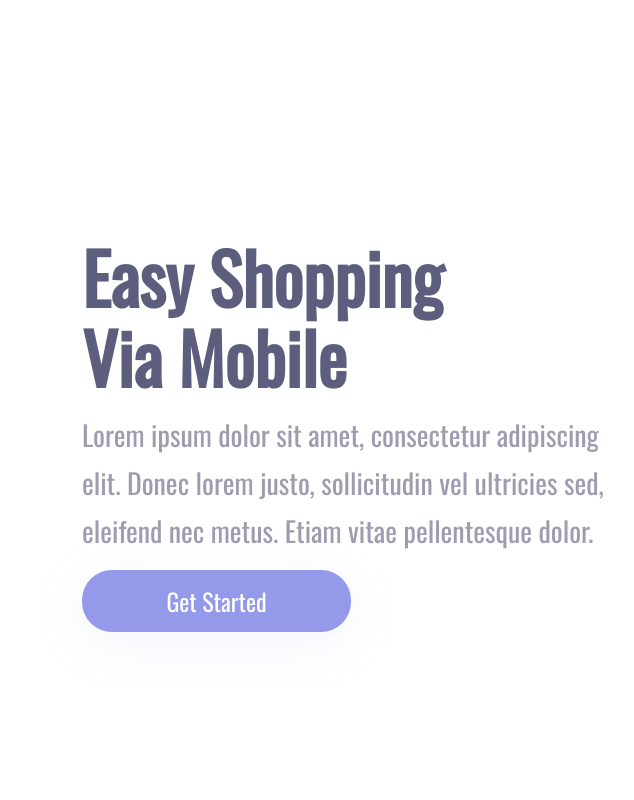
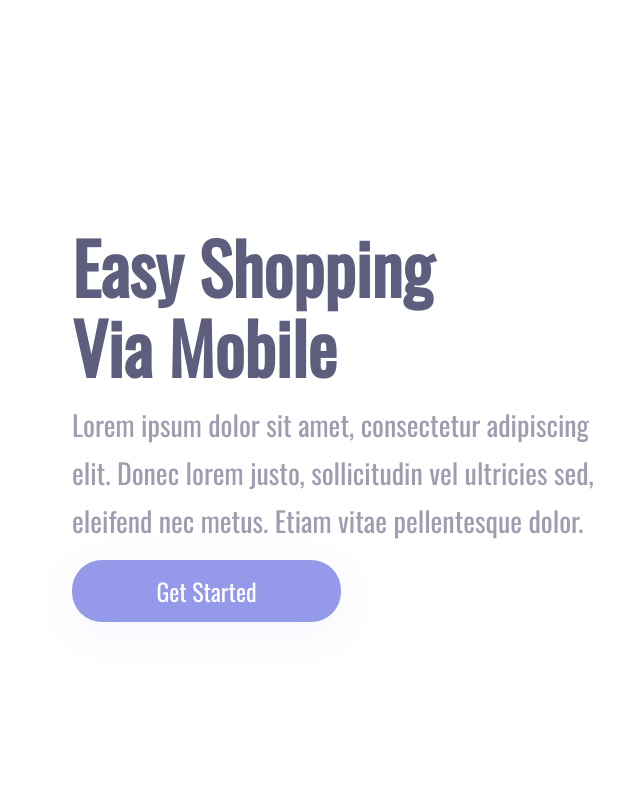
Before and after one commit to EduardoHenrique5/Projeto-Easy-Shopping, a plain HTML site: page index.html in a window 1280 px wide. Shown: the full height of the page, 0-634 px from the left. Drawn offline with nearby package versions, Linux system fonts and the light colour scheme.

Commit message:
mudança no padding do container-left

```diff
--- a/styles.css
+++ b/styles.css
@@ -16,7 +16,7 @@
     display: inline-block;
     width: 60%;
     margin-top: 12%;
-    padding: 82px;
+    padding: 72px;
  }
 
  .container-right{
```
